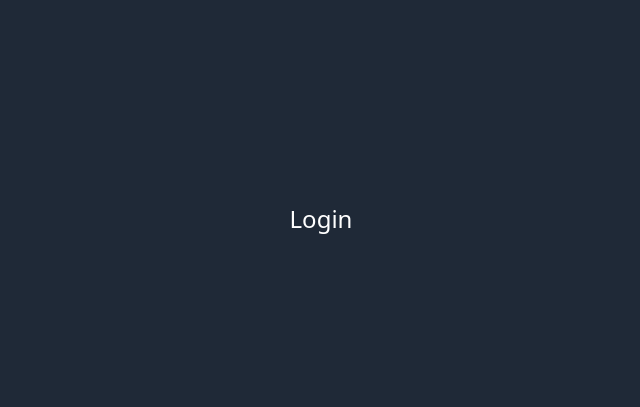
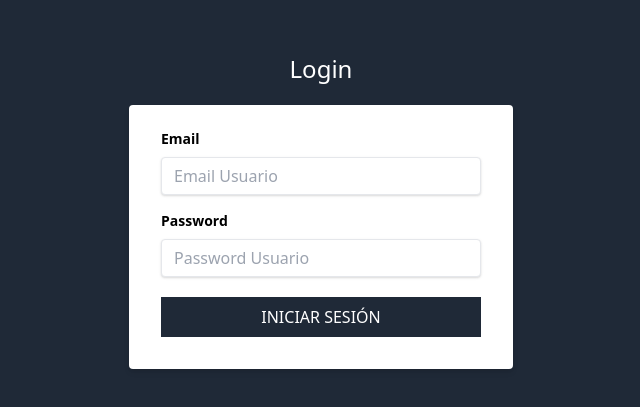
Before and after one commit to BrandonDevU95/reactavanzado, a Next.js app in the folder crmcliente/: page /login in a window 1280 px wide. Shown: the part 181-588 px from the top of the page, without its empty margins (319-959 px from the left). Built offline with nearby package versions, Linux system fonts and the light colour scheme.

Commit message:
68. Creando el Formulario para Login con Next y Tailwind

```diff
--- a/crmcliente/pages/login.js
+++ b/crmcliente/pages/login.js
@@ -6,6 +6,45 @@
       <>
          <Layout>
             <h1 className="text-center text-2xl text-white">Login</h1>
+            <div className="flex justify-center mt-5">
+               <div className="w-full max-w-sm">
+                  <form className="bg-white rounded shadow-md px-8 pt-6 pb-8 mb-4">
+                     <div className="mb-4">
+                        <label
+                           className="block br-gray-700 text-sm font-bold mb-2"
+                           htmlFor="email"
+                        >
+                           Email
+                        </label>
+                        <input
+                           className="shadow appearance-none border rounded w-full py-2 px-3 text-gray-700 leading-tight focus:outline-none focus:ring"
+                           id="email"
+                           type="email"
+                           placeholder="Email Usuario"
+                        />
+                     </div>
+                     <div>
+                        <label
+                           className="block br-gray-700 text-sm font-bold mb-2"
+                           htmlFor="password"
+                        >
+                           Password
+                        </label>
+                        <input
+                           className="shadow appearance-none border rounded w-full py-2 px-3 text-gray-700 leading-tight focus:outline-none focus:ring"
+                           id="password"
+                           type="password"
+                           placeholder="Password Usuario"
+                        />
+                     </div>
+                     <input
+                        type="submit"
+                        className="bg-gray-800 w-full mt-5 p-2 text-white uppercase hover:bg-gray-900"
+                        value="Iniciar Sesión"
+                     />
+                  </form>
+               </div>
+            </div>
          </Layout>
       </>
    );
```
